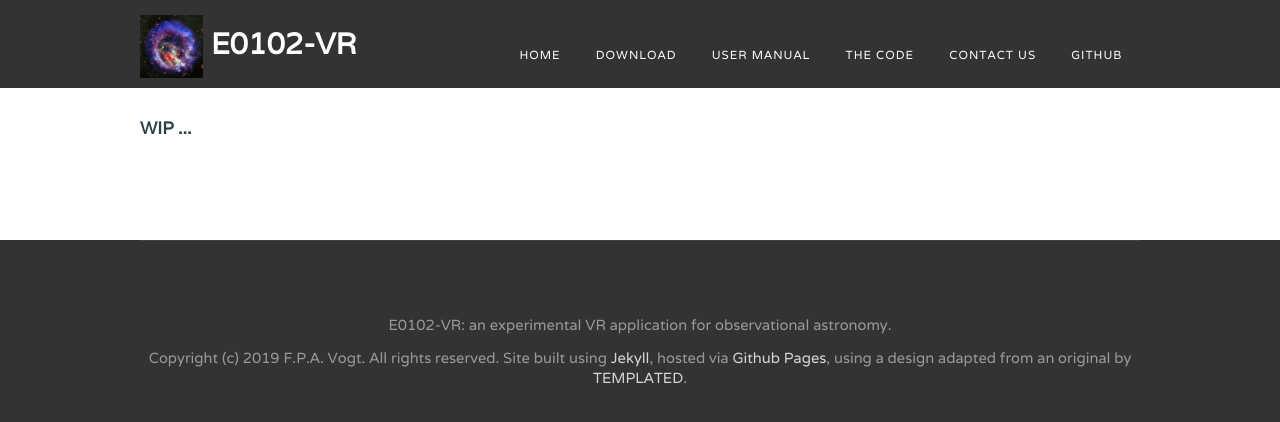
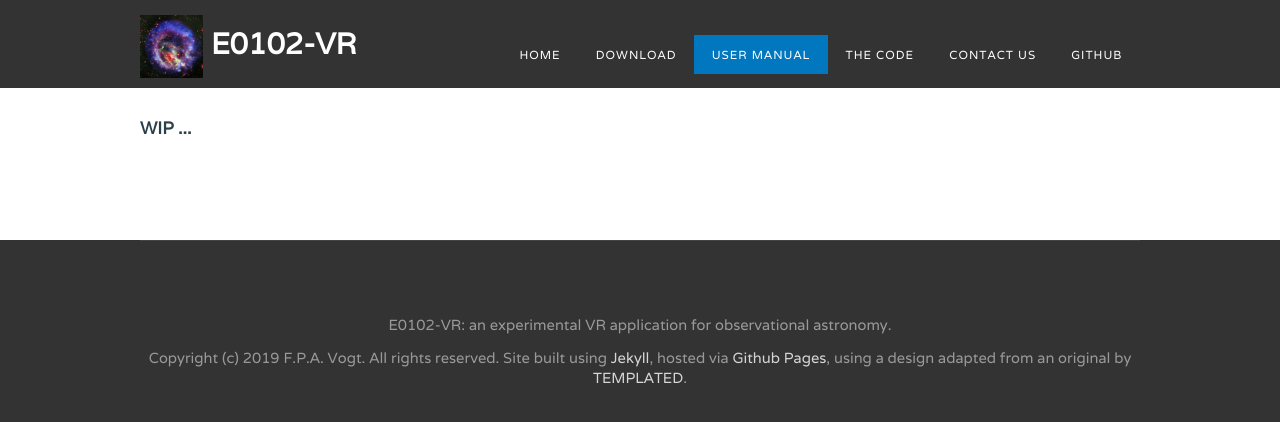
Before and after one commit to fpavogt/E0102-VR, a Jekyll site: the page built from manual.html, in a window 1280 px wide. Shown: the top 422 px of the page. Built offline with Jekyll 4.4.1, drawn with Linux system fonts in a browser that asks for light colours.

Commit message:
Try to add the highlighting of pages

```diff
--- a/_includes/header.html
+++ b/_includes/header.html
@@ -5,12 +5,11 @@
 		</div>
 		<div id="menu" style="vertical-align:middle">
 			<ul>
-
-				<li  {%if page.fn=="index.html" %}class="current_page_item"{% endif %}><a href="index.html" accesskey="1" title="">Home</a></li>
-				<li><a href="download.html" accesskey="2" title="">Download</a></li>
-				<li><a href="manual.html" accesskey="3" title="">User manual</a></li>
-				<li><a href="code.html" accesskey="4" title="">The code</a></li>
-				<li><a href="contact.html" accesskey="5" title="">Contact Us</a></li>
+				<li {%if page.fn=="index.html" %}class="current_page_item"{% endif %}><a href="index.html" accesskey="1" title="">Home</a></li>
+				<li {%if page.fn=="download.html" %}class="current_page_item"{% endif %}><a href="download.html" accesskey="2" title="">Download</a></li>
+				<li {%if page.fn=="manual.html" %}class="current_page_item"{% endif %}><a href="manual.html" accesskey="3" title="">User manual</a></li>
+				<li {%if page.fn=="code.html" %}class="current_page_item"{% endif %}><a href="code.html" accesskey="4" title="">The code</a></li>
+				<li {%if page.fn=="contact.html" %}class="current_page_item"{% endif %}><a href="contact.html" accesskey="5" title="">Contact Us</a></li>
 				<li><a target="_blank" href="https://github.com/fpavogt/E0102-VR">Github</a></li>
 			</ul>
 		</div>
```
